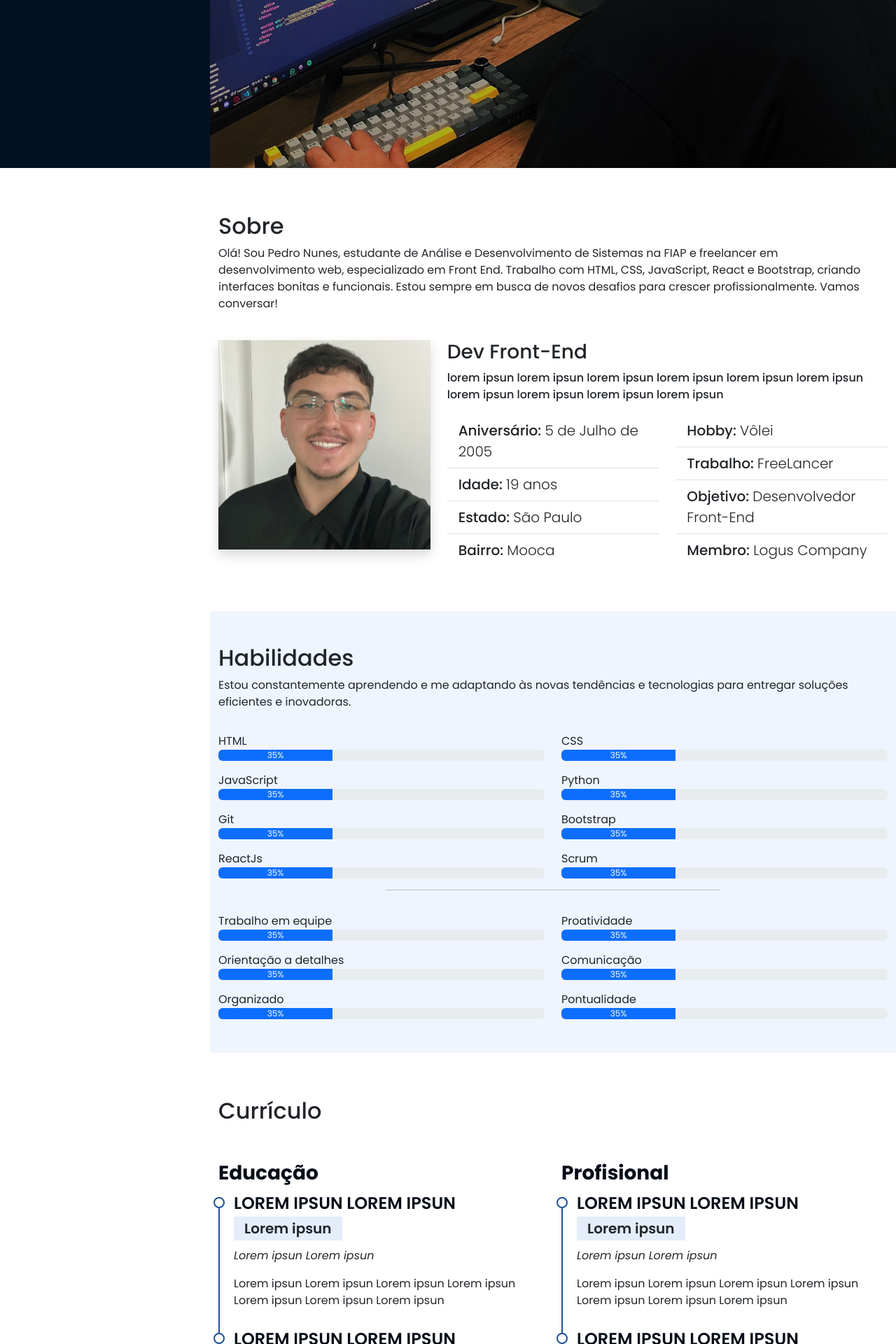
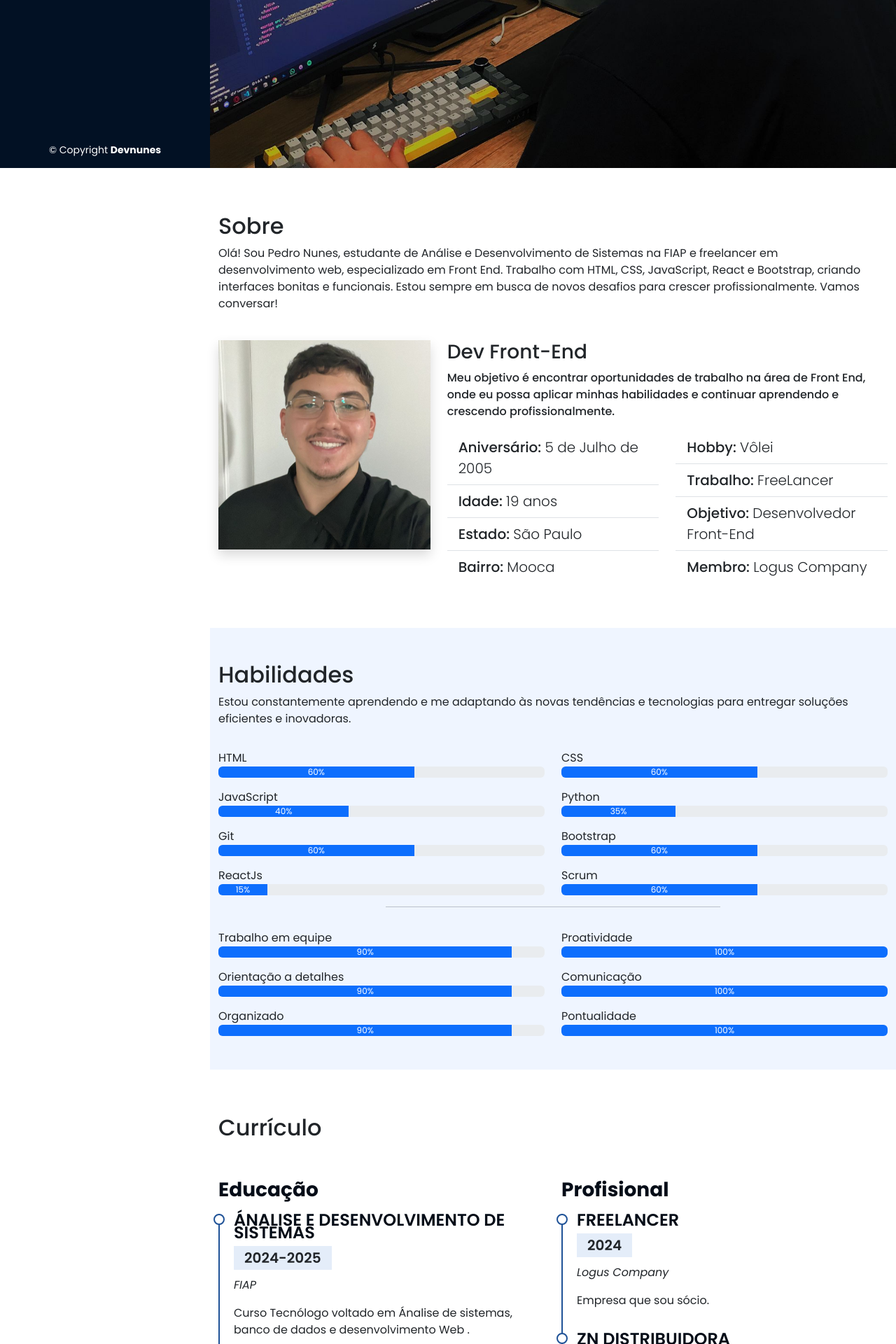
Before and after one commit to devnunes7/Portfolio, a Flask app: page / in a window 1280 px wide. Shown: the part 560-2480 px from the top of the page at 70% size. Run offline with Flask 3, Linux system fonts and the light colour scheme; some libraries are stand-ins or nearby versions.

Commit message:
footer e config deploy

```diff
--- a/config.py
+++ b/config.py
@@ -1,2 +1,2 @@
-email = "pedro@gmail.com"
-senha = '123'
+email = "contato.devnunes@gmail.com"
+senha = 'portfolio123'
--- a/static/style.css
+++ b/static/style.css
@@ -276,3 +276,24 @@ i.menu-mobile {
 #btn-enviar-loader {
   display: none;
 }
+
+#footer {
+  padding: 15px;
+  color: #fff;
+  font-size: 14px;
+  position: fixed;
+  left: 0;
+  bottom: 0;
+  width: 300px;
+  z-index: 9999;
+  background-color: #021124;
+  transition: 0.3s;
+}
+
+@media (max-width: 1012px) {
+  #footer {
+    position: static;
+    width: auto;
+    padding: 20px 15px;
+  }
+}
--- a/templates/index.html
+++ b/templates/index.html
@@ -100,7 +100,7 @@ rel="stylesheet"
 
 <div class="col-md-8 fw-medium">
   <h3>Dev Front-End</h3>
-  <p>lorem ipsun lorem ipsun lorem ipsun lorem ipsun lorem ipsun lorem ipsun lorem ipsun lorem ipsun lorem ipsun lorem ipsun</p>
+  <p>Meu objetivo é encontrar oportunidades de trabalho na área de Front End, onde eu possa aplicar minhas habilidades e continuar aprendendo e crescendo profissionalmente.</p>
 
   <div class="row mt-3 mb-3" data-anime="right">
     <div class="col-md-6">
@@ -163,22 +163,22 @@ rel="stylesheet"
 <div class="row">
   <div class="col-md-6">
     <p class="mt-3 mb-0">HTML</p>
-    <div class="progress" role="progressbar" aria-label="Example with label" aria-valuenow="35" aria-valuemin="0" aria-valuemax="100">
-      <div class="progress-bar" data-anime="left" style="width: 35%">35%</div>
+    <div class="progress" role="progressbar" aria-label="Example with label" aria-valuenow="60" aria-valuemin="0" aria-valuemax="100">
+      <div class="progress-bar" data-anime="left" style="width: 60%">60%</div>
     </div>
   </div>
 
   <div class="col-md-6">
     <p class="mt-3 mb-0">CSS</p>
-    <div class="progress" role="progressbar" aria-label="Example with label" aria-valuenow="35" aria-valuemin="0" aria-valuemax="100">
-      <div class="progress-bar" data-anime="left" style="width: 35%">35%</div>
+    <div class="progress" role="progressbar" aria-label="Example with label" aria-valuenow="60" aria-valuemin="0" aria-valuemax="100">
+      <div class="progress-bar" data-anime="left" style="width: 60%">60%</div>
     </div>
   </div>
 
   <div class="col-md-6">
     <p class="mt-3 mb-0">JavaScript</p>
-    <div class="progress" role="progressbar" aria-label="Example with label" aria-valuenow="35" aria-valuemin="0" aria-valuemax="100">
-      <div class="progress-bar" data-anime="left" style="width: 35%">35%</div>
+    <div class="progress" role="progressbar" aria-label="Example with label" aria-valuenow="40" aria-valuemin="0" aria-valuemax="100">
+      <div class="progress-bar" data-anime="left" style="width: 40%">40%</div>
     </div>
   </div>
 
@@ -191,30 +191,30 @@ rel="stylesheet"
 
   <div class="col-md-6">
     <p class="mt-3 mb-0">Git</p>
-    <div class="progress" role="progressbar" aria-label="Example with label" aria-valuenow="35" aria-valuemin="0" aria-valuemax="100">
-      <div class="progress-bar" data-anime="left" style="width: 35%">35%</div>
+    <div class="progress" role="progressbar" aria-label="Example with label" aria-valuenow="60" aria-valuemin="0" aria-valuemax="100">
+      <div class="progress-bar" data-anime="left" style="width: 60%">60%</div>
     </div>
   </div>
 
   <div class="col-md-6">
     <p class="mt-3 mb-0">Bootstrap</p>
-    <div class="progress" role="progressbar" aria-label="Example with label" aria-valuenow="35" aria-valuemin="0" aria-valuemax="100">
-      <div class="progress-bar" data-anime="left" style="width: 35%">35%</div>
+    <div class="progress" role="progressbar" aria-label="Example with label" aria-valuenow="60" aria-valuemin="0" aria-valuemax="100">
+      <div class="progress-bar" data-anime="left" style="width: 60%">60%</div>
     </div>
   </div>
 
   <div class="col-md-6">
     <p class="mt-3 mb-0">ReactJs</p>
-    <div class="progress" role="progressbar" aria-label="Example with label" aria-valuenow="35" aria-valuemin="0" aria-valuemax="100">
-      <div class="progress-bar" data-anime="left" style="width: 35%">35%</div>
+    <div class="progress" role="progressbar" aria-label="Example with label" aria-valuenow="15" aria-valuemin="0" aria-valuemax="100">
+      <div class="progress-bar" data-anime="left" style="width: 15%">15%</div>
     </div>
   </div>
 
 
   <div class="col-md-6">
     <p class="mt-3 mb-0">Scrum</p>
-    <div class="progress" role="progressbar" aria-label="Example with label" aria-valuenow="35" aria-valuemin="0" aria-valuemax="100">
-      <div class="progress-bar" data-anime="left" style="width: 35%">35%</div>
+    <div class="progress" role="progressbar" aria-label="Example with label" aria-valuenow="60" aria-valuemin="0" aria-valuemax="100">
+      <div class="progress-bar" data-anime="left" style="width: 60%">60%</div>
     </div>
   </div>
 
@@ -231,44 +231,44 @@ rel="stylesheet"
 
   <div class="col-md-6">
     <p class="mt-3 mb-0">Trabalho em equipe</p>
-    <div class="progress" role="progressbar" aria-label="Example with label" aria-valuenow="35" aria-valuemin="0" aria-valuemax="100">
-      <div class="progress-bar" data-anime="left" style="width: 35%">35%</div>
+    <div class="progress" role="progressbar" aria-label="Example with label" aria-valuenow="90" aria-valuemin="0" aria-valuemax="100">
+      <div class="progress-bar" data-anime="left" style="width: 90%">90%</div>
     </div>
   </div>
 
   <div class="col-md-6">
     <p class="mt-3 mb-0">Proatividade</p>
-    <div class="progress" role="progressbar" aria-label="Example with label" aria-valuenow="35" aria-valuemin="0" aria-valuemax="100">
-      <div class="progress-bar" data-anime="left" style="width: 35%">35%</div>
+    <div class="progress" role="progressbar" aria-label="Example with label" aria-valuenow="100" aria-valuemin="0" aria-valuemax="100">
+      <div class="progress-bar" data-anime="left" style="width: 100%">100%</div>
     </div>
   </div>
 
   <div class="col-md-6">
     <p class="mt-3 mb-0">Orientação a detalhes</p>
-    <div class="progress" role="progressbar" aria-label="Example with label" aria-valuenow="35" aria-valuemin="0" aria-valuemax="100">
-      <div class="progress-bar" data-anime="left" style="width: 35%">35%</div>
+    <div class="progress" role="progressbar" aria-label="Example with label" aria-valuenow="90" aria-valuemin="0" aria-valuemax="100">
+      <div class="progress-bar" data-anime="left" style="width: 90%">90%</div>
     </div>
   </div>
 
   <div class="col-md-6">
     <p class="mt-3 mb-0">Comunicação</p>
-    <div class="progress" role="progressbar" aria-label="Example with label" aria-valuenow="35" aria-valuemin="0" aria-valuemax="100">
-      <div class="progress-bar" data-anime="left" style="width: 35%">35%</div>
+    <div class="progress" role="progressbar" aria-label="Example with label" aria-valuenow="100" aria-valuemin="0" aria-valuemax="100">
+      <div class="progress-bar" data-anime="left" style="width: 100%">100%</div>
     </div>
   </div>
 
   <div class="col-md-6">
     <p class="mt-3 mb-0">Organizado</p>
-    <div class="progress" role="progressbar" aria-label="Example with label" aria-valuenow="35" aria-valuemin="0" aria-valuemax="100">
-      <div class="progress-bar" data-anime="left" style="width: 35%">35%</div>
+    <div class="progress" role="progressbar" aria-label="Example with label" aria-valuenow="90" aria-valuemin="0" aria-valuemax="100">
+      <div class="progress-bar" data-anime="left" style="width: 90%">90%</div>
     </div>
   </div>
 
   <div class="col-md-6">
 
     <p class="mt-3 mb-0">Pontualidade</p>
-    <div class="progress" role="progressbar" aria-label="Example with label" aria-valuenow="35" aria-valuemin="0" aria-valuemax="100">
-      <div class="progress-bar" data-anime="left" style="width: 35%">35%</div>
+    <div class="progress" role="progressbar" aria-label="Example with label" aria-valuenow="100" aria-valuemin="0" aria-valuemax="100">
+      <div class="progress-bar" data-anime="left" style="width: 100%">100%</div>
     </div>
   </div>
 
@@ -293,27 +293,27 @@ rel="stylesheet"
       <h3 class="cv-title">Educação</h3>
 
       <div class="cv-item" data-anime="up">
-        <h4> Lorem ipsun Lorem ipsun </h4>
-        <h5>Lorem ipsun</h5>
-        <p><em>Lorem ipsun Lorem ipsun</em></p>
-        <p>Lorem ipsun Lorem ipsun Lorem ipsun Lorem ipsun Lorem ipsun Lorem ipsun Lorem ipsun</p>
+        <h4> Ánalise e desenvolvimento de Sistemas </h4>
+        <h5>2024-2025</h5>
+        <p><em>FIAP</em></p>
+        <p>Curso Tecnólogo voltado em Ánalise de sistemas, banco de dados e desenvolvimento Web .</p>
       </div>
 
       <div class="cv-item" data-anime="up">
 
-  <h4> Lorem ipsun Lorem ipsun </h4>
-  <h5>Lorem ipsun</h5>
-  <p><em>Lorem ipsun Lorem ipsun</em></p>
-  <p>Lorem ipsun Lorem ipsun Lorem ipsun Lorem ipsun Lorem ipsun Lorem ipsun Lorem ipsun</p>
+  <h4> Curso de informática</h4>
+  <h5>2018-2020</h5>
+  <p><em>StartPro</em></p>
+  <p>Manutenção de Computadores ,técnicas de montagem, configuração e manutenção de hardware, diagnóstico e resolução de problemas técnicos, fundamentos da Informática, introdução aos conceitos básicos de hardware e software, sistemas operacionais, e arquitetura de computadores.</p>
 
       </div>
 
       <div class="cv-item" data-anime="up">
 
-  <h4> Lorem ipsun Lorem ipsun </h4>
-  <h5>Lorem ipsun</h5>
-  <p><em>Lorem ipsun Lorem ipsun</em></p>
-  <p>Lorem ipsun Lorem ipsun Lorem ipsun Lorem ipsun Lorem ipsun Lorem ipsun Lorem ipsun</p>
+  <h4> Curso de Inglês</h4>
+  <h5>2019-2020</h5>
+  <p><em>StartPro</em></p>
+  <p>Curso Intermediário de Inglês.</p>
 
     </div>
 
@@ -324,27 +324,32 @@ rel="stylesheet"
 <h3 class="cv-title">Profisional</h3>
 
  <div class="cv-item" data-anime="up">
-  <h4> Lorem ipsun Lorem ipsun </h4>
-  <h5>Lorem ipsun</h5>
-  <p><em>Lorem ipsun Lorem ipsun</em></p>
-  <p>Lorem ipsun Lorem ipsun Lorem ipsun Lorem ipsun Lorem ipsun Lorem ipsun Lorem ipsun</p>
+  <h4> FreeLancer</h4>
+  <h5>2024</h5>
+  <p><em>Logus Company</em></p>
+  <p>Empresa que sou sócio.</p>
  </div>
 
 <div class="cv-item" data-anime="up">
 
-  <h4> Lorem ipsun Lorem ipsun </h4>
-  <h5>Lorem ipsun</h5>
-  <p><em>Lorem ipsun Lorem ipsun</em></p>
-  <p>Lorem ipsun Lorem ipsun Lorem ipsun Lorem ipsun Lorem ipsun Lorem ipsun Lorem ipsun</p>
+  <h4> ZN DISTRIBUIDORA </h4>
+  <h5>Cargo atual</h5>
+  <p><em>Classe A</em></p>
+  <p>Gestão de estoque e reposição de mercadorias.
+    Análise de custos e realização de compras de produtos de segurança eletrônica.
+    Utilização de sistemas de gerenciamento de estoque.
+    </p>
 
 </div>
 
 <div class="cv-item" data-anime="up">
 
-  <h4> Lorem ipsun Lorem ipsun </h4>
-  <h5>Lorem ipsun</h5>
-  <p><em>Lorem ipsun Lorem ipsun</em></p>
-  <p>Lorem ipsun Lorem ipsun Lorem ipsun Lorem ipsun Lorem ipsun Lorem ipsun Lorem ipsun</p>
+  <h4> HIROTA FOOD</h4>
+  <h5>2023-2024</h5>
+  <p><em>Super Mercados Hirota</em></p>
+  <p>Atendimento ao cliente e suporte ao funcionamento da loja.
+    Desenvolvimento de habilidades de comunicação e trabalho em equipe.
+    </p>
 
 </div>
 
@@ -531,6 +536,15 @@ rel="stylesheet"
 
     </main>
 
+
+    <footer id="footer">
+      <div class="container">
+        <div class="text-center">
+          &copy; Copyright <strong>Devnunes</strong>
+        </div>
+      </div>
+    </footer>
+
     <script src="../static/bootstrap/js/bootstrap.bundle.min.js"></script>
     <script src="../static/script.js"></script>
   </body>
```
Also changed, not shown: other parts of templates/index.html (+17 -17 lines), requirements.txt (added, +11 -0 lines), 1 other file.
